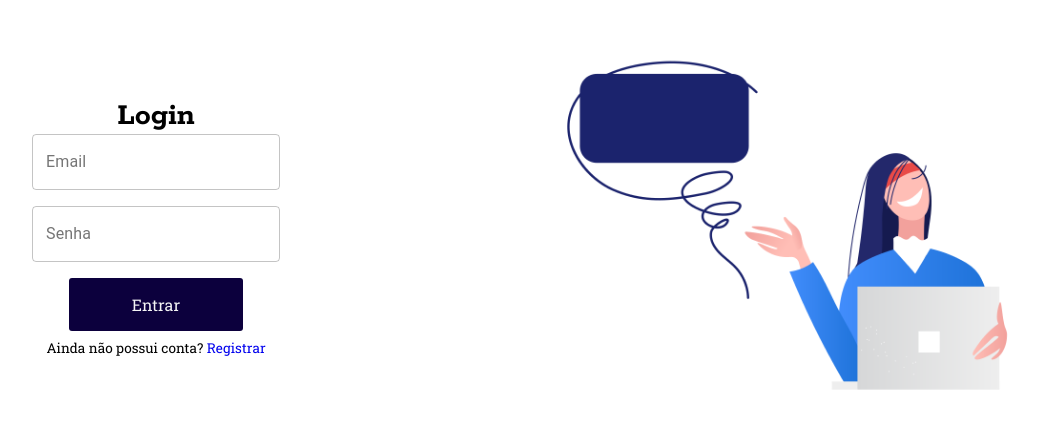
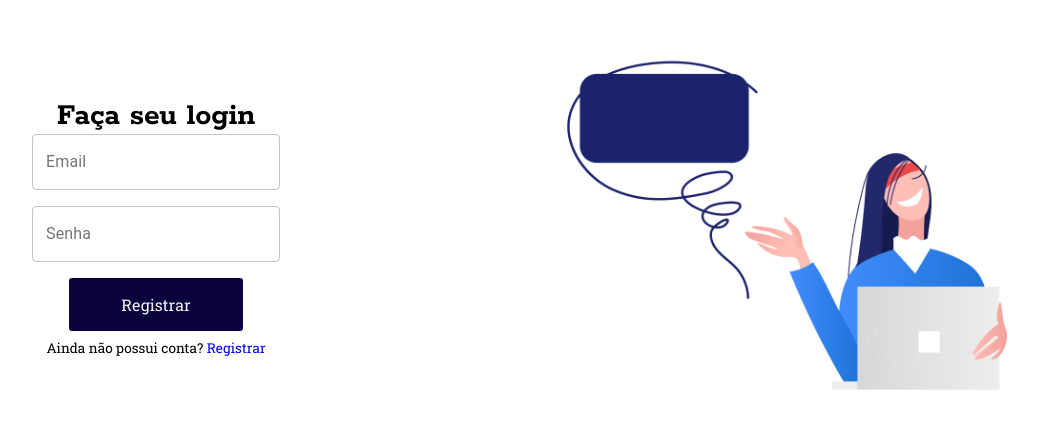
Before and after one commit to Maik0l/kenziehub, a React (Create React App) app: page /login in a window 1280 px wide. Shown: the part 173-602 px from the top of the page, without its empty margins (194-1232 px from the left). Built offline with nearby package versions, Linux system fonts and the light colour scheme.

Commit message:
feat: linked login to api and it is working leading to dashboard

```diff
--- a/src/pages/Login/index.jsx
+++ b/src/pages/Login/index.jsx
@@ -3,20 +3,54 @@ import { Container, Content, Background, NewButton } from './styles'
 import { Link, useHistory, Redirect } from 'react-router-dom'
 import { useForm } from 'react-hook-form'
 import { yupResolver } from '@hookform/resolvers/yup'
-// import * as yup from 'yup'
+import * as yup from 'yup'
+import { toast } from 'react-toastify'
+import api from '../../services/api'
 
 const Login = () => {
+
+    const history = useHistory()
+
+    const schema = yup.object().shape({
+        email: yup.string().email("Email inválido").required("Campo obrigatório"),
+        password: yup.string().min(8, "Mínimo 8 letras, um número e um símbolo especial").required("Campo obrigatório"),
+    })
+
+    const { register, handleSubmit, formState: { errors } } = useForm({
+        resolver: yupResolver(schema)
+    })
+
+    const toSubmit = ( {email, password} ) => {
+        const user = {email, password}
+        console.log(user)
+        api.post('/sessions', user).then((response) => {
+            const { token } = response.data
+
+            localStorage.setItem("@Kenziehub", JSON.stringify(token))
+
+            return history.push("/dashboard")
+        }).catch((err) => toast.error("Email ou senha inválidos"))
+    }
+
+
     return <Container>
         <Content>
-            <form>
-                <h1>Login</h1>
+            <form onSubmit={handleSubmit(toSubmit)}>
+                <h1>Faça seu login</h1>
                 <TextField
                 label="Email"
-                variant="outlined"/>
+                variant="outlined"
+                {...register("email")}
+                error={!!errors.email}
+                helperText={errors.email?.message}/>
                 <TextField
                 label="Senha"
-                variant="outlined"/>
-                <NewButton>Entrar</NewButton>
+                variant="outlined"
+                {...register("password")}
+                type="password"
+                error={!!errors.password}
+                helperText={errors.password?.message}/>
+                <NewButton type="submit">Registrar</NewButton>
                 <p>Ainda não possui conta? <Link to='/register'>Registrar</Link></p>
             </form>
         </Content>
--- a/src/pages/Register/index.jsx
+++ b/src/pages/Register/index.jsx
@@ -25,7 +25,6 @@ const Register = () => {
     })
 
     const toSubmit = (user) => {
-        console.log(user)
         api.post('/users', user).then((_) => {
             toast.success("Sucesso ao criar a conta")
             return history.push("/login")
```
